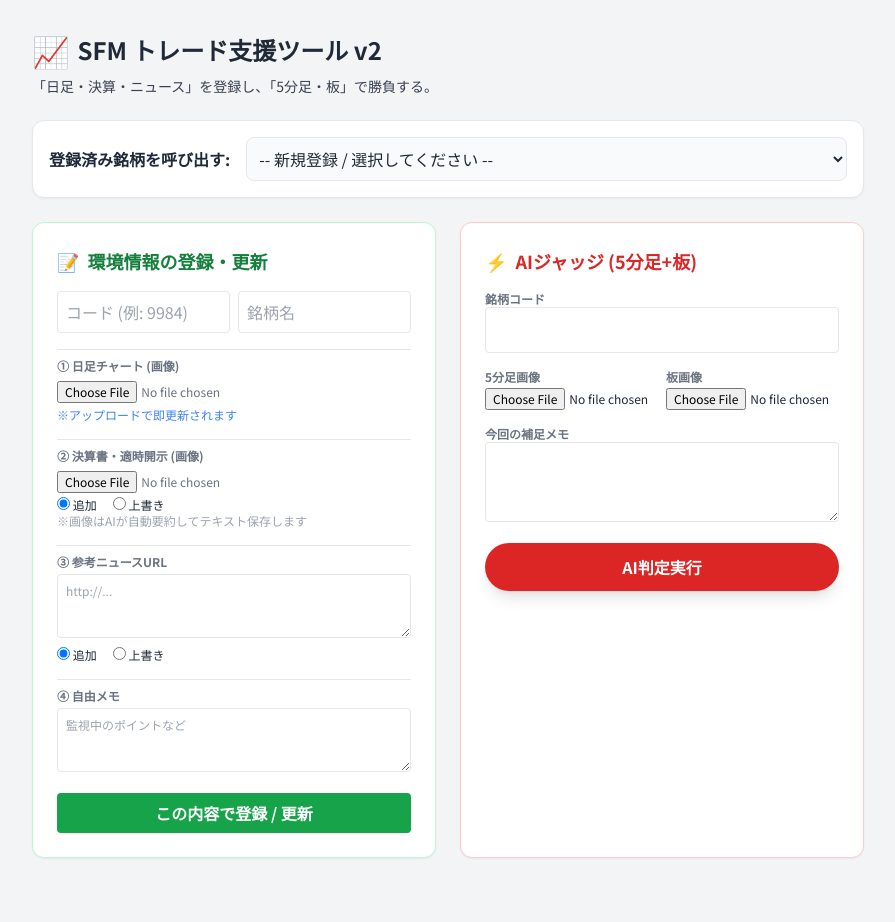
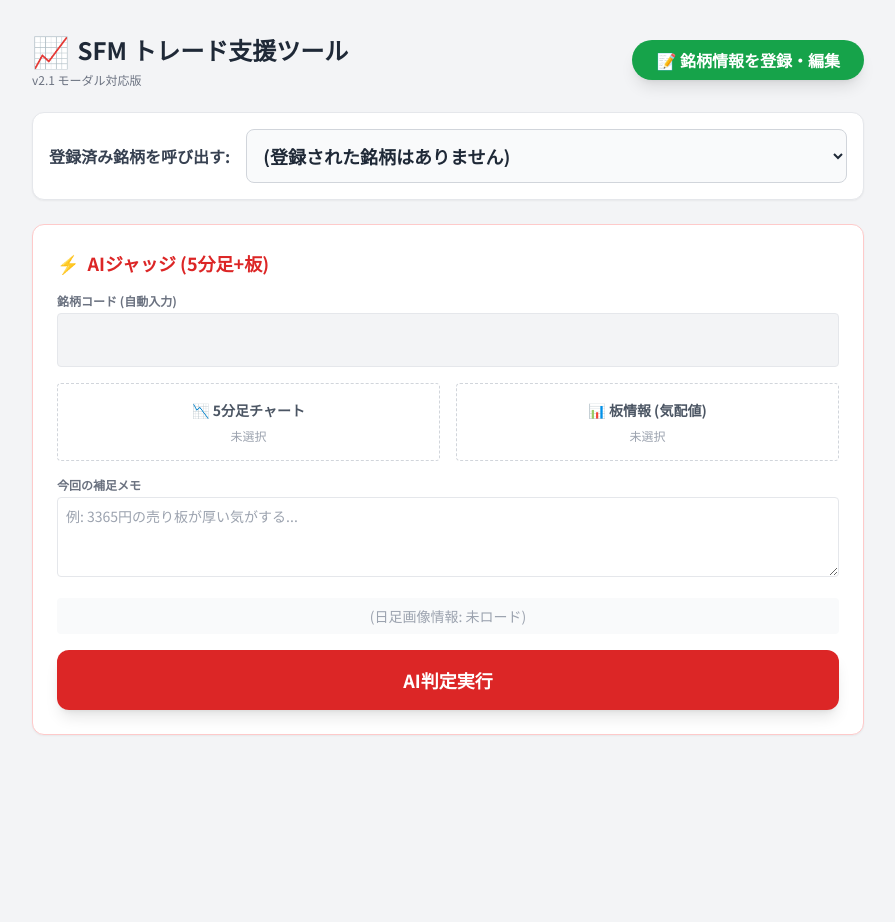
Before and after one commit to kurakirin-cyber/trade-app, a Flask app: page / in a window 1280 px wide. Shown: the whole page, without its empty margins (192-1087 px from the left). After the commit the page ends 735 px from the top, so only its background shows below. Run offline with Flask 3, Linux system fonts and the light colour scheme; some libraries are stand-ins or nearby versions.

Commit message:
Update index.html

```diff
--- a/trade-app/templates/index.html
+++ b/trade-app/templates/index.html
@@ -3,7 +3,7 @@
 <head>
     <meta charset="UTF-8">
     <meta name="viewport" content="width=device-width, initial-scale=1.0">
-    <title>SFM トレード支援ツール v2</title>
+    <title>SFM トレード支援ツール v2.1</title>
     <script src="https://cdn.tailwindcss.com"></script>
     <style>
         @import url('https://fonts.googleapis.com/css2?family=Noto+Sans+JP:wght@400;500;700&display=swap');
@@ -13,9 +13,13 @@
             width: 24px; height: 24px; animation: spin 1s linear infinite; display: none;
         }
         @keyframes spin { 0% { transform: rotate(0deg); } 100% { transform: rotate(360deg); } }
+
+        /* モーダルのアニメーション */
+        .modal { transition: opacity 0.25s ease; }
+        body.modal-active { overflow-x: hidden; overflow-y: hidden !important; }
     </style>
 </head>
-<body class="p-4 md:p-8 max-w-4xl mx-auto">
+<body class="p-4 md:p-8 max-w-4xl mx-auto pb-24">
 
     {% with messages = get_flashed_messages(with_categories=true) %}
         {% if messages %}
@@ -29,164 +33,240 @@
         {% endif %}
     {% endwith %}
 
-    <header class="mb-6">
-        <h1 class="text-2xl font-bold flex items-center gap-2 mb-2">
-            <span class="text-red-500 text-3xl">📈</span> SFM トレード支援ツール v2
+    <header class="mb-6 flex justify-between items-center">
+        <div>
+            <h1 class="text-2xl font-bold flex items-center gap-2 mb-1">
+                <span class="text-red-500 text-3xl">📈</span> SFM トレード支援ツール
             </h1>
-        <p class="text-sm text-gray-700">「日足・決算・ニュース」を登録し、「5分足・板」で勝負する。</p>
+            <p class="text-xs text-gray-500">v2.1 モーダル対応版</p>
+        </div>
+
+        <button onclick="openModal()" class="bg-green-600 hover:bg-green-700 text-white font-bold py-2 px-6 rounded-full shadow-lg transition flex items-center gap-2">
+            <span>📝 銘柄情報を登録・編集</span>
+        </button>
     </header>
 
-    <section class="bg-white rounded-xl p-4 shadow-sm border border-gray-200 mb-6 flex items-center gap-4">
-        <label class="font-bold whitespace-nowrap">登録済み銘柄を呼び出す:</label>
-        <select id="stockSelector" class="w-full p-2 border rounded-lg bg-gray-50" onchange="loadStockInfo(this.value)">
-            <option value="">-- 新規登録 / 選択してください --</option>
+    <section class="bg-white rounded-xl p-4 shadow-sm border border-gray-200 mb-6 flex flex-col md:flex-row items-center gap-4">
+        <label class="font-bold whitespace-nowrap text-gray-700">登録済み銘柄を呼び出す:</label>
+        <select id="stockSelector" class="w-full p-3 border border-gray-300 rounded-lg bg-gray-50 text-lg font-bold" onchange="loadStockInfo(this.value)">
+            {% if not registered_envs %}
+                <option value="">(登録された銘柄はありません)</option>
+            {% endif %}
             {% for code, data in registered_envs.items() %}
                 <option value="{{ code }}">{{ code }} : {{ data.name }}</option>
             {% endfor %}
         </select>
     </section>
 
-    <div class="grid grid-cols-1 lg:grid-cols-2 gap-6 mb-8">
-
-        <section class="bg-white rounded-xl p-6 shadow-sm border border-green-200">
-            <h2 class="font-bold text-lg mb-4 flex items-center gap-2 text-green-700">
-                <span>📝</span> 環境情報の登録・更新
-            </h2>
-            <form action="{{ url_for('register_stock') }}" method="POST" enctype="multipart/form-data" class="space-y-4">
-                <div class="grid grid-cols-2 gap-2">
-                    <input type="text" name="reg_code" id="reg_code" placeholder="コード (例: 9984)" class="border p-2 rounded" required>
-                    <input type="text" name="reg_name" id="reg_name" placeholder="銘柄名" class="border p-2 rounded">
-                </div>
-
-                <div class="border-t pt-2">
-                    <label class="block text-xs font-bold text-gray-500 mb-1">① 日足チャート (画像)</label>
-                    <input type="file" name="reg_daily_chart" accept="image/*" class="text-xs w-full text-gray-500">
-                    <p class="text-xs text-blue-500 mt-1" id="daily_chart_status">※アップロードで即更新されます</p>
-                </div>
-
-                <div class="border-t pt-2">
-                    <label class="block text-xs font-bold text-gray-500 mb-1">② 決算書・適時開示 (画像)</label>
-                    <input type="file" name="reg_financial_file" accept="image/*" class="text-xs w-full text-gray-500">
-                    <div class="flex gap-4 mt-1 text-xs">
-                        <label><input type="radio" name="financial_mode" value="append" checked> 追加</label>
-                        <label><input type="radio" name="financial_mode" value="overwrite"> 上書き</label>
-                    </div>
-                    <p class="text-xs text-gray-400">※画像はAIが自動要約してテキスト保存します</p>
-                </div>
-
-                <div class="border-t pt-2">
-                    <label class="block text-xs font-bold text-gray-500 mb-1">③ 参考ニュースURL</label>
-                    <textarea name="reg_urls" placeholder="http://..." class="w-full border p-2 rounded h-16 text-xs"></textarea>
-                    <div class="flex gap-4 mt-1 text-xs">
-                        <label><input type="radio" name="news_mode" value="append" checked> 追加</label>
-                        <label><input type="radio" name="news_mode" value="overwrite"> 上書き</label>
-                    </div>
-                </div>
-
-                <div class="border-t pt-2">
-                    <label class="block text-xs font-bold text-gray-500 mb-1">④ 自由メモ</label>
-                    <textarea name="reg_memo" id="reg_memo" placeholder="監視中のポイントなど" class="w-full border p-2 rounded h-16 text-xs"></textarea>
-                </div>
-
-                <button type="submit" class="w-full bg-green-600 hover:bg-green-700 text-white font-bold py-2 rounded transition">
-                    この内容で登録 / 更新
-                </button>
-            </form>
-        </section>
-
-        <section class="bg-white rounded-xl p-6 shadow-sm border border-red-200">
+    <section class="bg-white rounded-xl p-6 shadow-sm border border-red-200 mb-8">
         <h2 class="font-bold text-lg mb-4 flex items-center gap-2 text-red-600">
             <span>⚡</span> AIジャッジ (5分足+板)
         </h2>
         <form action="{{ url_for('judge') }}" method="POST" enctype="multipart/form-data" class="space-y-4" onsubmit="showLoader()">
             <div>
-                    <label class="block text-xs font-bold text-gray-500">銘柄コード</label>
-                    <input type="text" name="stock_code" id="judge_code" value="{{ form_values.stock_code if form_values else '' }}" class="w-full border p-2 rounded font-bold text-lg" required>
+                <label class="block text-xs font-bold text-gray-500 mb-1">銘柄コード (自動入力)</label>
+                <input type="text" name="stock_code" id="judge_code" value="{{ form_values.stock_code if form_values else '' }}" class="w-full bg-gray-100 border p-3 rounded font-bold text-xl tracking-wider" required readonly>
             </div>
 
-                <div class="grid grid-cols-2 gap-2">
-                    <div>
-                        <label class="block text-xs font-bold text-gray-500">5分足画像</label>
-                        <input type="file" name="chart_image" accept="image/*" class="text-xs w-full" required>
+            <div class="grid grid-cols-2 gap-4">
+                <div class="border border-dashed border-gray-300 rounded p-4 text-center hover:bg-gray-50 transition">
+                    <label class="block text-sm font-bold text-gray-600 mb-2 cursor-pointer">
+                        📉 5分足チャート
+                        <input type="file" name="chart_image" accept="image/*" class="hidden" onchange="previewFile(this, 'chartPreview')">
+                    </label>
+                    <div id="chartPreview" class="text-xs text-gray-400">未選択</div>
                 </div>
-                    <div>
-                        <label class="block text-xs font-bold text-gray-500">板画像</label>
-                        <input type="file" name="orderbook_image" accept="image/*" class="text-xs w-full" required>
+                <div class="border border-dashed border-gray-300 rounded p-4 text-center hover:bg-gray-50 transition">
+                    <label class="block text-sm font-bold text-gray-600 mb-2 cursor-pointer">
+                        📊 板情報 (気配値)
+                        <input type="file" name="orderbook_image" accept="image/*" class="hidden" onchange="previewFile(this, 'boardPreview')">
+                    </label>
+                    <div id="boardPreview" class="text-xs text-gray-400">未選択</div>
                 </div>
             </div>
 
             <div>
-                    <label class="block text-xs font-bold text-gray-500">今回の補足メモ</label>
-                    <textarea name="extra_note" class="w-full border p-2 rounded h-20 text-xs">{{ form_values.extra_note if form_values else '' }}</textarea>
+                <label class="block text-xs font-bold text-gray-500 mb-1">今回の補足メモ</label>
+                <textarea name="extra_note" class="w-full border p-2 rounded h-20 text-sm" placeholder="例: 3365円の売り板が厚い気がする...">{{ form_values.extra_note if form_values else '' }}</textarea>
             </div>
 
-                <button type="submit" id="submitBtn" class="w-full bg-red-600 hover:bg-red-700 text-white font-bold py-3 rounded-full shadow-lg flex justify-center items-center gap-2">
+            <div id="daily_chart_indicator" class="text-sm text-gray-400 text-center py-2 bg-gray-50 rounded">
+                (日足画像情報: 未ロード)
+            </div>
+
+            <button type="submit" id="submitBtn" class="w-full bg-red-600 hover:bg-red-700 text-white font-bold py-4 rounded-xl shadow-lg flex justify-center items-center gap-2 text-lg">
                 <span>AI判定実行</span>
                 <div class="loader" id="loadingSpinner"></div>
             </button>
         </form>
     </section>
-    </div>
 
     {% if judge_result %}
     <section class="bg-blue-50 rounded-xl p-6 shadow-md border-2 border-blue-200 mb-8 animate-fade-in">
         <h2 class="font-bold text-xl mb-4 text-blue-800">🤖 AIの判定結果</h2>
-        <div class="prose max-w-none text-sm md:text-base">
+        <div class="prose max-w-none text-sm md:text-base bg-white p-4 rounded-lg border border-blue-100">
             {{ judge_result | safe }}
         </div>
         <div class="mt-4 text-center">
-            <a href="{{ url_for('index') }}" class="text-blue-600 underline text-sm">リセット</a>
+            <a href="{{ url_for('index') }}" class="text-blue-600 underline text-sm hover:text-blue-800">結果をクリア</a>
         </div>
     </section>
     {% endif %}
 
+
+    <div id="envModal" class="modal opacity-0 pointer-events-none fixed w-full h-full top-0 left-0 flex items-center justify-center z-50">
+
+        <div class="modal-overlay absolute w-full h-full bg-gray-900 opacity-50" onclick="closeModal()"></div>
+
+        <div class="modal-container bg-white w-11/12 md:max-w-3xl mx-auto rounded-xl shadow-2xl z-50 overflow-y-auto max-h-[90vh]">
+
+            <div class="modal-content py-4 text-left px-6">
+                <div class="flex justify-between items-center pb-3 border-b mb-4">
+                    <p class="text-2xl font-bold text-green-700">📝 環境情報の登録・更新</p>
+                    <div class="modal-close cursor-pointer z-50" onclick="closeModal()">
+                        <svg class="fill-current text-black" xmlns="http://www.w3.org/2000/svg" width="18" height="18" viewBox="0 0 18 18">
+                            <path d="M14.53 4.53l-1.06-1.06L9 7.94 4.53 3.47 3.47 4.53 7.94 9l-4.47 4.47 1.06 1.06L9 10.06l4.47 4.47 1.06-1.06L10.06 9z"></path>
+                        </svg>
+                    </div>
+                </div>
+
+                <form action="{{ url_for('register_stock') }}" method="POST" enctype="multipart/form-data" class="space-y-4">
+                    <div class="grid grid-cols-2 gap-4">
+                        <div>
+                            <label class="block text-xs font-bold text-gray-500 mb-1">銘柄コード *</label>
+                            <input type="text" name="reg_code" id="reg_code" placeholder="例: 9984" class="w-full border-2 border-gray-200 p-2 rounded focus:border-green-500 focus:outline-none" required>
+                        </div>
+                        <div>
+                            <label class="block text-xs font-bold text-gray-500 mb-1">銘柄名</label>
+                            <input type="text" name="reg_name" id="reg_name" placeholder="例: ソフバン" class="w-full border-2 border-gray-200 p-2 rounded focus:border-green-500 focus:outline-none">
+                        </div>
+                    </div>
+
+                    <div class="bg-green-50 p-3 rounded border border-green-100">
+                        <label class="block text-xs font-bold text-green-800 mb-1">① 日足チャート (画像)</label>
+                        <input type="file" name="reg_daily_chart" accept="image/*" class="text-xs w-full text-gray-600">
+                        <p class="text-xs text-green-600 mt-1 font-bold" id="modal_daily_status">※アップロードで現在の画像を上書きします</p>
+                    </div>
+
+                    <div class="bg-gray-50 p-3 rounded border border-gray-100">
+                        <label class="block text-xs font-bold text-gray-500 mb-1">② 決算書・適時開示 (画像)</label>
+                        <input type="file" name="reg_financial_file" accept="image/*" class="text-xs w-full text-gray-600">
+                        <div class="flex gap-4 mt-2 text-xs">
+                            <label class="flex items-center"><input type="radio" name="financial_mode" value="append" checked class="mr-1"> 追加保存</label>
+                            <label class="flex items-center"><input type="radio" name="financial_mode" value="overwrite" class="mr-1"> 全上書き</label>
+                        </div>
+                    </div>
+
+                    <div>
+                        <label class="block text-xs font-bold text-gray-500 mb-1">③ 参考ニュースURL</label>
+                        <textarea name="reg_urls" placeholder="http://..." class="w-full border p-2 rounded h-16 text-xs"></textarea>
+                        <div class="flex gap-4 mt-1 text-xs text-gray-600">
+                            <label class="flex items-center"><input type="radio" name="news_mode" value="append" checked class="mr-1"> 追加保存</label>
+                            <label class="flex items-center"><input type="radio" name="news_mode" value="overwrite" class="mr-1"> 全上書き</label>
+                        </div>
+                    </div>
+
+                    <div>
+                        <label class="block text-xs font-bold text-gray-500 mb-1">④ 自由メモ</label>
+                        <textarea name="reg_memo" id="reg_memo" placeholder="監視中のポイントなど" class="w-full border p-2 rounded h-20 text-xs"></textarea>
+                    </div>
+
+                    <div class="flex justify-end pt-2">
+                        <button type="button" onclick="closeModal()" class="bg-transparent border border-gray-500 text-gray-500 hover:bg-gray-100 font-bold py-2 px-4 rounded mr-2">
+                            キャンセル
+                        </button>
+                        <button type="submit" class="bg-green-600 hover:bg-green-700 text-white font-bold py-2 px-6 rounded shadow">
+                            保存する
+                        </button>
+                    </div>
+                </form>
+            </div>
+        </div>
+    </div>
+
     <script>
-        function showLoader() {
-            document.getElementById('submitBtn').classList.add('opacity-75', 'cursor-not-allowed');
-            document.getElementById('loadingSpinner').style.display = 'block';
-            document.getElementById('submitBtn').querySelector('span').innerText = '分析中...';
+        // --- モーダル制御 ---
+        function openModal() {
+            const modal = document.getElementById('envModal');
+            modal.classList.remove('opacity-0', 'pointer-events-none');
+            document.body.classList.add('modal-active');
         }
 
-        // 銘柄選択時のデータ取得処理
-        async function loadStockInfo(code) {
-            if (!code) {
-                // クリア
-                document.getElementById('reg_code').value = "";
-                document.getElementById('reg_name').value = "";
-                document.getElementById('reg_memo').value = "";
-                document.getElementById('daily_chart_status').innerText = "※アップロードで即更新されます";
-                document.getElementById('judge_code').value = "";
-                return;
+        function closeModal() {
+            const modal = document.getElementById('envModal');
+            modal.classList.add('opacity-0', 'pointer-events-none');
+            document.body.classList.remove('modal-active');
         }
 
+        // --- フォーム送信時のローディング表示 ---
+        function showLoader() {
+            const btn = document.getElementById('submitBtn');
+            const spinner = document.getElementById('loadingSpinner');
+            btn.classList.add('opacity-75', 'cursor-not-allowed');
+            spinner.style.display = 'block';
+            btn.querySelector('span').innerText = '分析中...';
+        }
+
+        // --- ファイル選択時のファイル名プレビュー ---
+        function previewFile(input, targetId) {
+            const display = document.getElementById(targetId);
+            if(input.files && input.files[0]) {
+                display.innerText = "選択中: " + input.files[0].name;
+                display.classList.add('text-blue-600', 'font-bold');
+            }
+        }
+
+        // --- 銘柄選択時のデータ取得処理 ---
+        async function loadStockInfo(code) {
+            // プルダウンで空（あるいは最初の選択）なら何もしないか、クリアする
+            if (!code) return;
+
+            // 1. 判定用フォームにコードを入れる
+            document.getElementById('judge_code').value = code;
+
             try {
+                // APIからデータ取得
                 const response = await fetch(`/get_stock/${code}`);
                 if (response.ok) {
                     const data = await response.json();
-                    // 登録フォームへの反映
+
+                    // 2. モーダル内のフォームにも値をセットしておく
+                    // (ユーザーが「編集」ボタンを押したときにすぐ編集できるように)
                     document.getElementById('reg_code').value = code;
                     document.getElementById('reg_name').value = data.name || "";
                     document.getElementById('reg_memo').value = data.memo || "";
 
-                    // 日足画像の有無を表示
-                    const statusElem = document.getElementById('daily_chart_status');
+                    // 3. 日足画像の有無を表示 (判定画面用)
+                    const indicator = document.getElementById('daily_chart_indicator');
+                    const modalStatus = document.getElementById('modal_daily_status');
+
                     if (data.has_daily_chart) {
-                        statusElem.innerText = "✅ 登録済みの日足画像があります（上書き可能）";
-                        statusElem.classList.remove('text-blue-500');
-                        statusElem.classList.add('text-green-600', 'font-bold');
+                        indicator.innerText = "✅ 日足チャート: 登録済み (AI判定に使用します)";
+                        indicator.classList.remove('bg-gray-50', 'text-gray-400');
+                        indicator.classList.add('bg-green-100', 'text-green-700', 'font-bold');
+
+                        modalStatus.innerText = "✅ 現在、日足画像が登録されています（上書き可能）";
                     } else {
-                        statusElem.innerText = "⚠️ 日足画像は未登録です";
-                        statusElem.classList.remove('text-green-600', 'font-bold');
-                        statusElem.classList.add('text-blue-500');
+                        indicator.innerText = "⚠️ 日足チャート: 未登録 (判定精度が下がります)";
+                        indicator.classList.remove('bg-green-100', 'text-green-700', 'font-bold');
+                        indicator.classList.add('bg-gray-50', 'text-gray-400');
+
+                        modalStatus.innerText = "※まだ画像がありません";
                     }
 
-                    // 判定フォームへのコード反映
-                    document.getElementById('judge_code').value = code;
                 }
             } catch (e) {
                 console.error("データ取得エラー", e);
             }
         }
+
+        // ページ読み込み時、もしプルダウンに値が入っていれば自動ロード（リロード対策）
+        window.addEventListener('DOMContentLoaded', () => {
+            const selector = document.getElementById('stockSelector');
+            if(selector.value) {
+                loadStockInfo(selector.value);
+            }
+        });
     </script>
 </body>
 </html>
```
Lines whose indentation alone changed are shown as unchanged.
